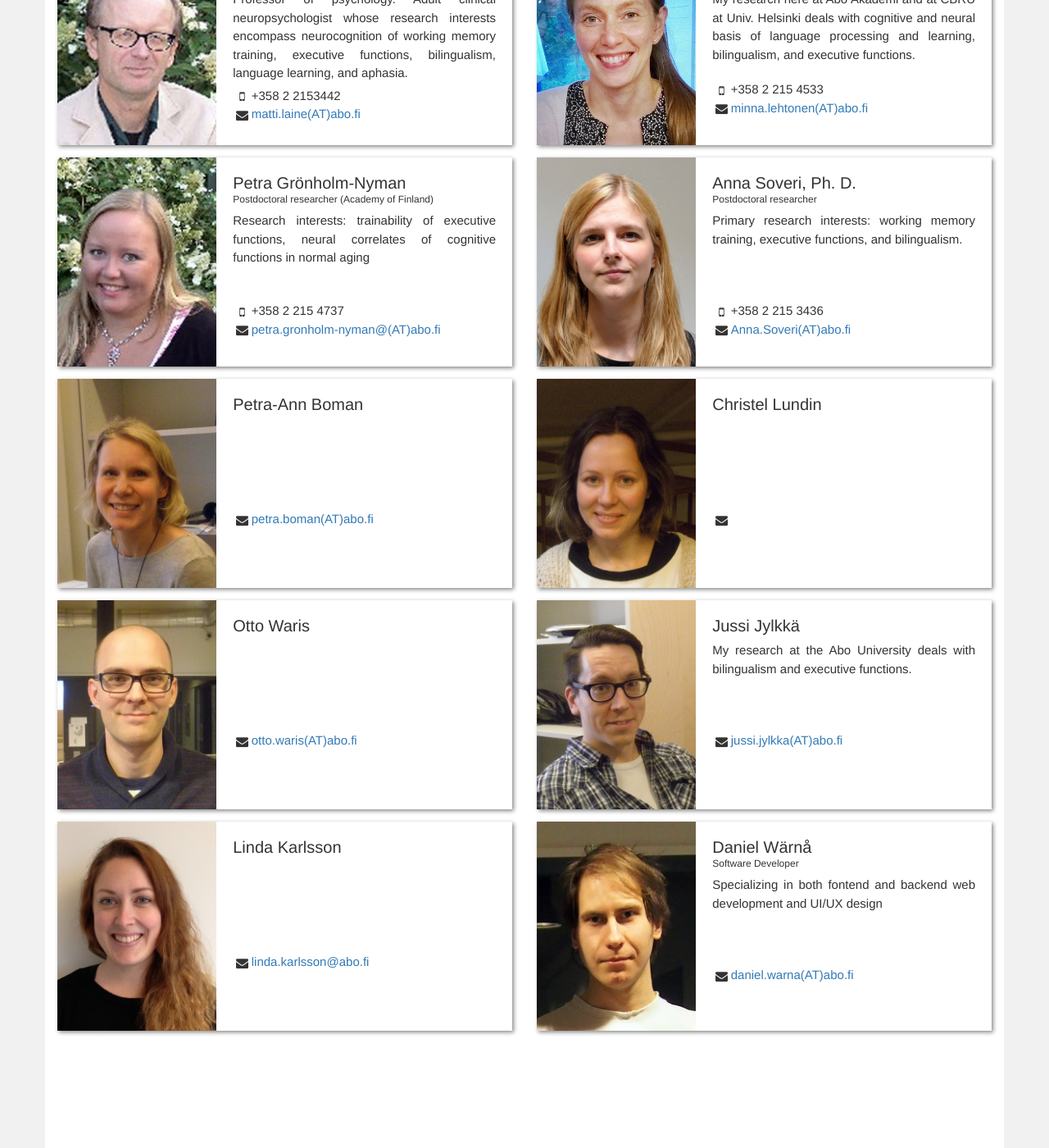
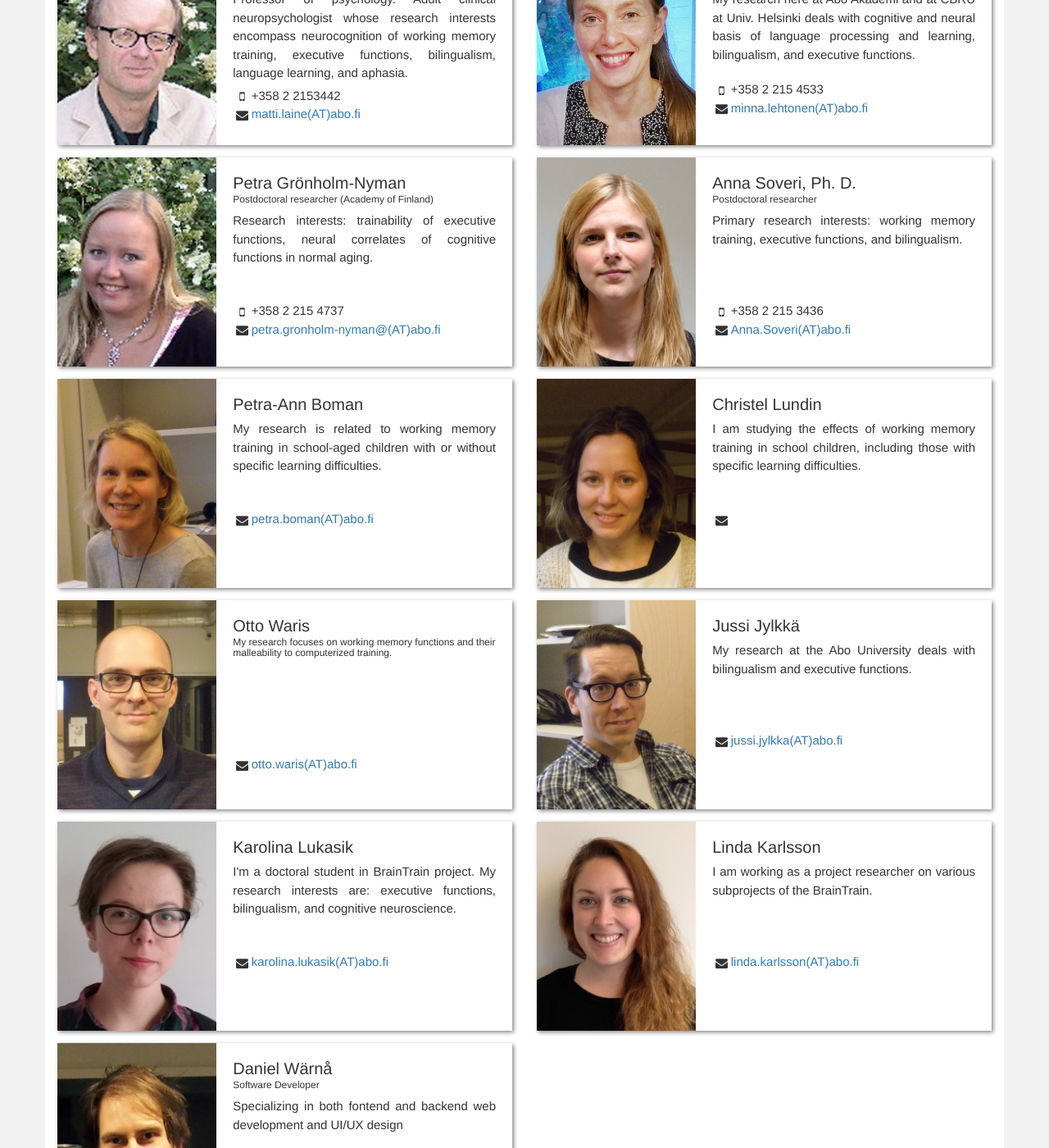
Before and after one commit to dlfell/braintrain, a Jekyll site: the page built from contact.html, in a window 1280 px wide and 1400 px high, scrolled down 255 px. Shown: the whole window at 82% size. Built offline with Jekyll 4.4.1, drawn with Linux system fonts in a browser that asks for light colours; nearby versions of some CDN libraries.

Commit message:
More people

```diff
--- a/_data/contacts.json
+++ b/_data/contacts.json
@@ -23,7 +23,7 @@ and executive functions.",
     title: "Postdoctoral researcher (Academy of Finland)
 ",
     desc:  "Research interests: trainability of executive functions, neural correlates of cognitive
-functions in normal aging",
+functions in normal aging.",
     mail:  "petra.gronholm-nyman@(AT)abo.fi",
     phone: "+358 2 215 4737",
     img : "/assets/images/petragronholmnyman.jpg"
@@ -39,20 +39,21 @@ functions in normal aging",
 {
     name:  "Petra-Ann Boman",
     title: "",
-    desc:  "",
+    desc:  "My research is related to working memory training in school-aged children with or without specific learning difficulties.",
     mail:  "petra.boman(AT)abo.fi",
     img:  "/assets/images/keeka_.jpg"
 },
 {
     name:  "Christel Lundin",
     title: "",
-    desc:  "",
+    desc:  " I am studying the effects of working memory training in school children,
+including those with specific learning difficulties.",
     mail:  "",
     img:  "/assets/images/christel_.jpg"
 },
 {
     name:  "Otto Waris",
-    title: "",
+    title: "My research focuses on working memory functions and their malleability to computerized training.",
     desc:  "",
     mail:  "otto.waris(AT)abo.fi",
     img : "/assets/images/ottowaris.jpg"
@@ -65,10 +66,19 @@ functions in normal aging",
     img : "/assets/images/jussijylkka.jpg"
 },
 {
+    name: "Karolina Lukasik",
+    title: "",
+    desc: "I'm a doctoral student in BrainTrain project. My research interests are: executive
+functions, bilingualism, and cognitive neuroscience.",
+    mail: "karolina.lukasik(AT)abo.fi",
+    img: "/assets/images/karolina.jpg"
+},
+
+{
     name:  "Linda Karlsson",
     title: "",
-    desc:  "",
-    mail:  "linda.karlsson@abo.fi",
+    desc:  "I am working as a project researcher on various subprojects of the BrainTrain.",
+    mail:  "linda.karlsson(AT)abo.fi",
     img : "/assets/images/lindakarlsson.jpg"
 },
 {
```
Also changed, not shown: assets/images/karolina.jpg (added), 1 other file.
